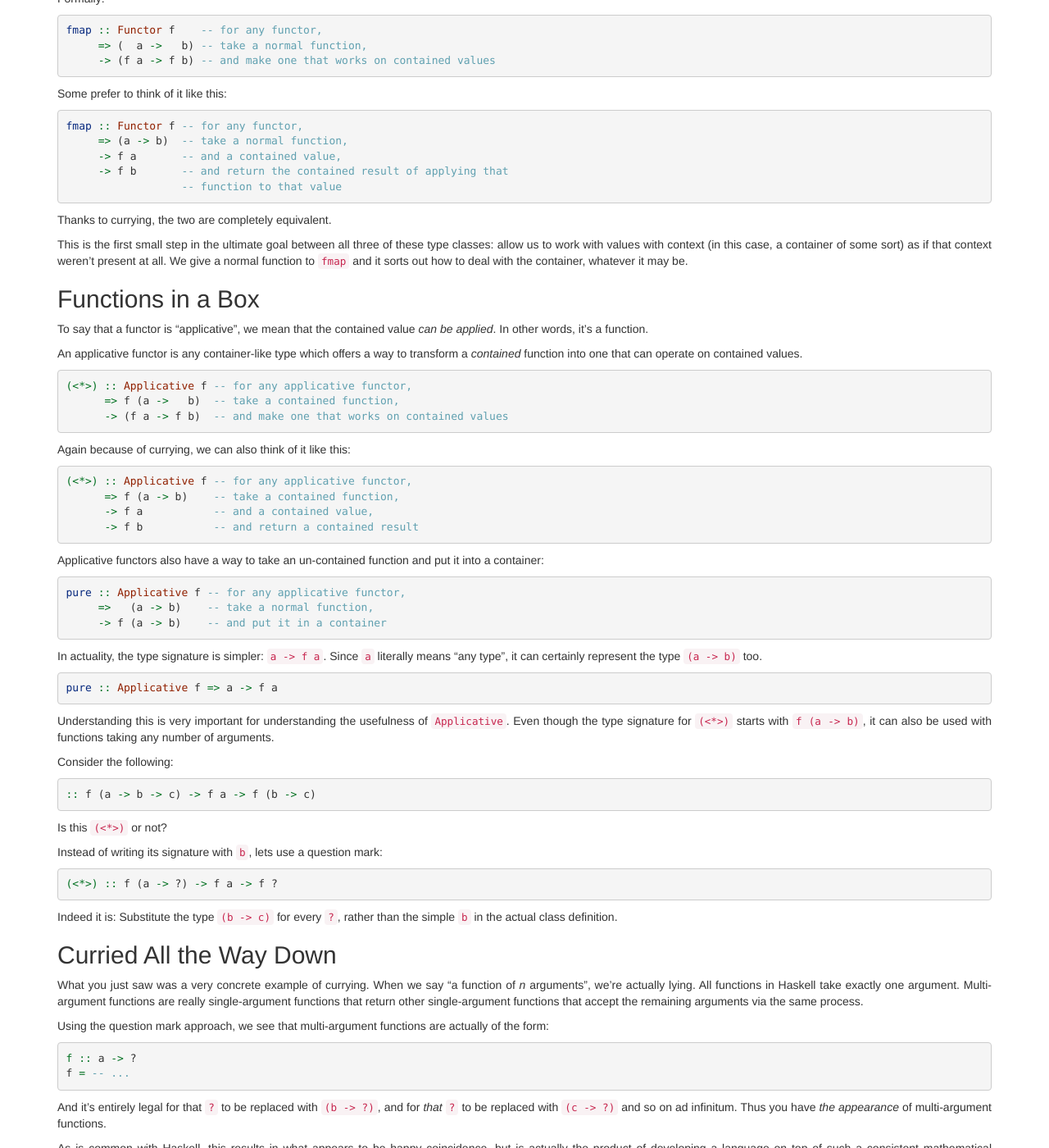
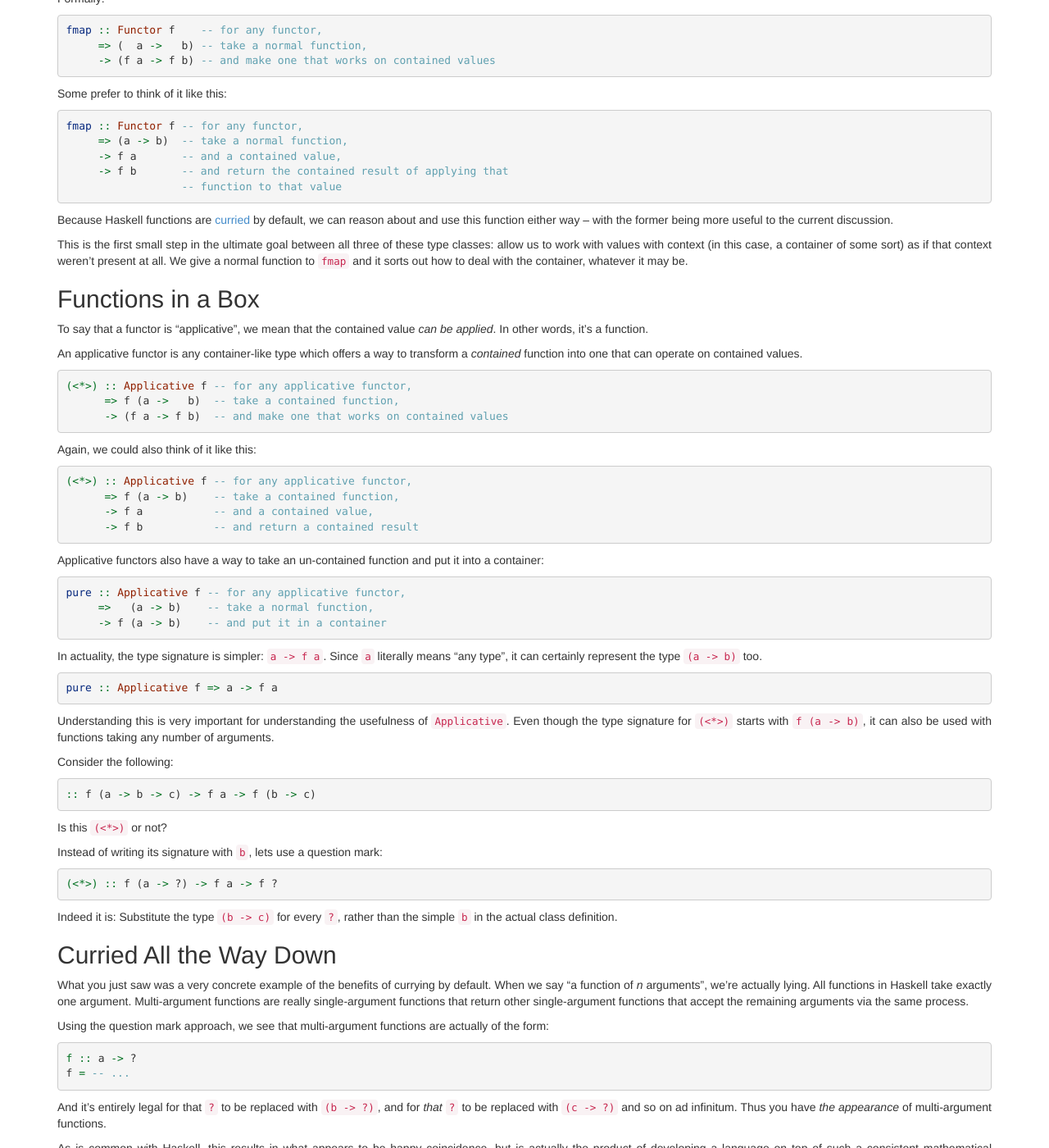
Before and after one commit to pbrisbin/pbrisbin.com, a Jekyll site: the page built from _posts/2014-03-30-applicative_functors.md, in a window 1280 px wide and 1400 px high, scrolled down 369 px. Shown: the whole window at 82% size. Built offline with Jekyll 4.4.1, drawn with Linux system fonts in a browser that asks for light colours; some of the changed text lies outside the part shown.

Commit message:
Clarify currying impact on applicative

````diff
--- a/_posts/2014-03-30-applicative_functors.md
+++ b/_posts/2014-03-30-applicative_functors.md
@@ -46,7 +46,11 @@
                   -- function to that value
 ```
 
-Thanks to currying, the two are completely equivalent.
+Because Haskell functions are [curried][currying] by default, we can reason
+about and use this function either way -- with the former being more useful to
+the current discussion.
+
+[currying]: http://www.haskell.org/haskellwiki/Currying
 
 This is the first small step in the ultimate goal between all three of these
 type classes: allow us to work with values with context (in this case, a
@@ -68,7 +72,7 @@
       -> (f a -> f b)  -- and make one that works on contained values
 ```
 
-Again because of currying, we can also think of it like this:
+Again, we could also think of it like this:
 
 ```haskell
 (<*>) :: Applicative f -- for any applicative functor,
@@ -116,11 +120,11 @@
 
 ## Curried All the Way Down
 
-What you just saw was a very concrete example of currying. When we say "a
-function of *n* arguments", we're actually lying. All functions in Haskell take
-exactly one argument. Multi-argument functions are really single-argument
-functions that return other single-argument functions that accept the remaining
-arguments via the same process.
+What you just saw was a very concrete example of the benefits of currying by
+default. When we say "a function of *n* arguments", we're actually lying. All
+functions in Haskell take exactly one argument. Multi-argument functions are
+really single-argument functions that return other single-argument functions
+that accept the remaining arguments via the same process.
 
 Using the question mark approach, we see that multi-argument functions are
 actually of the form:
@@ -140,11 +144,11 @@
 more than one argument, the result is not a wrapped result, but another wrapped
 function -- does that sound familiar? Exactly, it's an applicative functor.
 
-Let me say that again: if you partially apply a function of more than one
-argument using `(<*>)`, you end up with another applicative functor which can be
-given to `(<*>)` yet again with another wrapped value to supply the remaining
-argument to that original function. This can continue as long as the function
-needs more arguments. Exactly like normal function application.
+Let me say that again: if you supply a function of more than one argument and a
+single wrapped value to `(<*>)`, you end up with another applicative functor
+which can be given to `(<*>)` yet again with another wrapped value to supply the
+remaining argument to that original function. This can continue as long as the
+function needs more arguments. Exactly like normal function application.
 
 ## A "Concrete" Example
 
````
